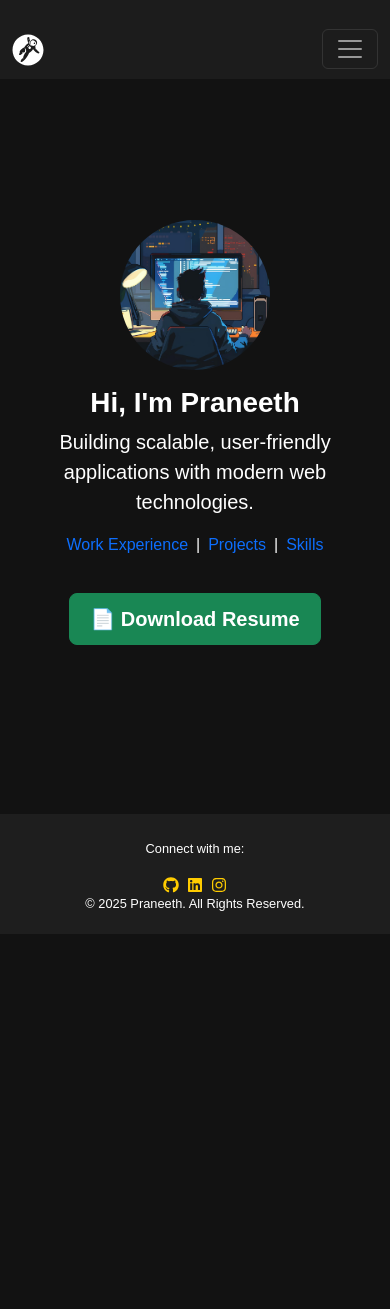
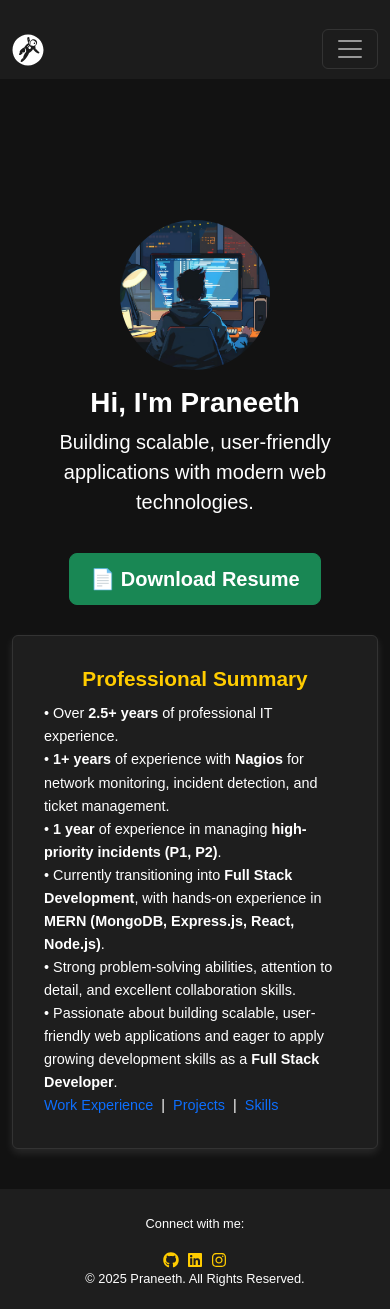
Before and after one commit to PraneethAllurI/praneethalluri.github.io, a React (Vite) app: page / in a window 390 px wide. Before the commit the page ends 934 px from the top, so only its background shows below. Built offline with nearby package versions, Linux system fonts and the light colour scheme.

Commit message:
first commit

```diff
--- a/src/App.jsx
+++ b/src/App.jsx
@@ -7,6 +7,7 @@ import Footer from "./components/Footer"; // Import Footer
 import Home from "./pages/Home";
 import About from "./pages/About";
 import Projects from "./pages/Projects";
+import WorkExperience from "./pages/WorkExperience"
 import Contact from "./pages/Contact";
 
 const App = () => {
@@ -20,7 +21,7 @@ const App = () => {
             <Route path="/about" element={<About />} />
             <Route path="/projects" element={<Projects />} />
             <Route path="/contact" element={<Contact />} />
-            <Route path="/workexperience" element={<Contact />} />
+            <Route path="/workexperience" element={<WorkExperience />} />
           </Routes>
         </div>
         <Footer /> {/* Renders at the bottom */}
--- a/src/data/db.jsx
+++ b/src/data/db.jsx
@@ -76,14 +76,18 @@ const workExperience = [
 
 const skills = [
   {
-    experience: "Capgemini - Network Operations Center (NOC) Team Member",
-    duration: "Apr 2022 – Jun 2023",
+    experience: "Self-Employed - MERN Stack Developer",
+    duration: "June 2024 – Present",
     skills: [
-      "Network Monitoring (Nagios, Appworx)",
-      "Incident Detection & Troubleshooting",
-      "ServiceNow Ticket Management",
-      "SLA & KPI Adherence",
-      "Cross-Team Coordination"
+      "Full-Stack Development (MERN)",
+      "JavaScript (ES6+), React.js, Node.js, Express.js, MongoDB",
+      "RESTful API Design & Implementation",
+      "JWT Authentication & Security",
+      "State Management (Redux Toolkit, Context API)",
+      "Frontend UI (Bootstrap, TailwindCSS, React Router)",
+      "Version Control (Git, GitHub)",
+      "Cloud Storage (Cloudinary, Firebase Hosting)",
+      "Deployment (Vercel, Netlify)"
     ]
   },
   {
@@ -98,18 +102,14 @@ const skills = [
     ]
   },
   {
-    experience: "Self-Employed - MERN Stack Developer",
-    duration: "June 2024 – Present",
+    experience: "Capgemini - Network Operations Center (NOC) Team Member",
+    duration: "Apr 2022 – Jun 2023",
     skills: [
-      "Full-Stack Development (MERN)",
-      "JavaScript (ES6+), React.js, Node.js, Express.js, MongoDB",
-      "RESTful API Design & Implementation",
-      "JWT Authentication & Security",
-      "State Management (Redux Toolkit, Context API)",
-      "Frontend UI (Bootstrap, TailwindCSS, React Router)",
-      "Version Control (Git, GitHub)",
-      "Cloud Storage (Cloudinary, Firebase Hosting)",
-      "Deployment (Vercel, Netlify)"
+      "Network Monitoring (Nagios, Appworx)",
+      "Incident Detection & Troubleshooting",
+      "ServiceNow Ticket Management",
+      "SLA & KPI Adherence",
+      "Cross-Team Coordination"
     ]
   }
 ];
--- a/src/pages/Home.jsx
+++ b/src/pages/Home.jsx
@@ -1,5 +1,5 @@
 import React from "react";
-import { Container, Row, Col, Button } from "react-bootstrap";
+import { Container, Row, Col, Button, Card } from "react-bootstrap";
 import { Link } from "react-router-dom";
 import "../styles/home.css";
 import profilePic from '../assets/profilepic.jpg';
@@ -20,15 +20,6 @@ const Home = () => {
           <p className="lead fade-in">
             Building scalable, user-friendly applications with modern web technologies.
           </p>
-
-          <div className="highlighted-links fade-in">
-            <Link to="/workexperience" className="highlighted-link">Work Experience</Link>
-            <span className="mx-2">|</span>
-            <Link to="/projects" className="highlighted-link">Projects</Link>
-            <span className="mx-2">|</span>
-            <Link to="/about" className="highlighted-link">Skills</Link>
-          </div>
-
           {/* Resume Download Button */}
           <div className="resume-container fade-in">
             <a href="/Resume_MERN.pdf" download="Praneeth_Resume.pdf">
@@ -37,6 +28,28 @@ const Home = () => {
               </Button>
             </a>
           </div>
+
+          {/* Summary Section */}
+          <Card className="summary-card fade-in">
+            <Card.Body>
+              <Card.Title className="summary-title">Professional Summary</Card.Title>
+              <Card.Text className="summary-text">
+                • Over <strong>2.5+ years</strong> of professional IT experience.<br />
+                • <strong>1+ years</strong> of experience with <strong>Nagios</strong> for network monitoring, incident detection, and ticket management.<br />
+                • <strong>1 year</strong> of experience in managing <strong>high-priority incidents (P1, P2)</strong>.<br />
+                • Currently transitioning into <strong>Full Stack Development</strong>, with hands-on experience in <strong>MERN (MongoDB, Express.js, React, Node.js)</strong>.<br />
+                • Strong problem-solving abilities, attention to detail, and excellent collaboration skills.<br />
+                • Passionate about building scalable, user-friendly web applications and eager to apply growing development skills as a <strong>Full Stack Developer</strong>.
+                <div className="highlighted-links fade-in">
+            <Link to="/workexperience" className="highlighted-link">Work Experience</Link>
+            <span className="mx-2">|</span>
+            <Link to="/projects" className="highlighted-link">Projects</Link>
+            <span className="mx-2">|</span>
+            <Link to="/about" className="highlighted-link">Skills</Link>
+          </div>
+              </Card.Text>
+            </Card.Body>
+          </Card>
         </Col>
       </Row>
     </Container>
--- a/src/styles/home.css
+++ b/src/styles/home.css
@@ -77,3 +77,39 @@
   .resume-container button:hover {
     background-color: #28a745; /* Slightly darker green */
   }
+  /* Summary Section */
+.summary-card {
+  margin-top: 30px;
+  background-color: #1e1e1e;
+  color: white;
+  border: 1px solid #333;
+  box-shadow: 0 4px 8px rgba(255, 255, 255, 0.1);
+  padding: 20px;
+  text-align: left;
+}
+
+.summary-title {
+  font-size: 1.5rem;
+  font-weight: bold;
+  color: #ffcc00;
+  text-align: center;
+  margin-bottom: 10px;
+}
+
+.summary-text {
+  font-size: 1rem;
+  line-height: 1.6;
+}
+
+/* Make it responsive */
+@media (max-width: 768px) {
+  .summary-card {
+    padding: 15px;
+  }
+  .summary-title {
+    font-size: 1.3rem;
+  }
+  .summary-text {
+    font-size: 0.9rem;
+  }
+}
```
Also changed, not shown: src/assets/gif.gif (deleted).
